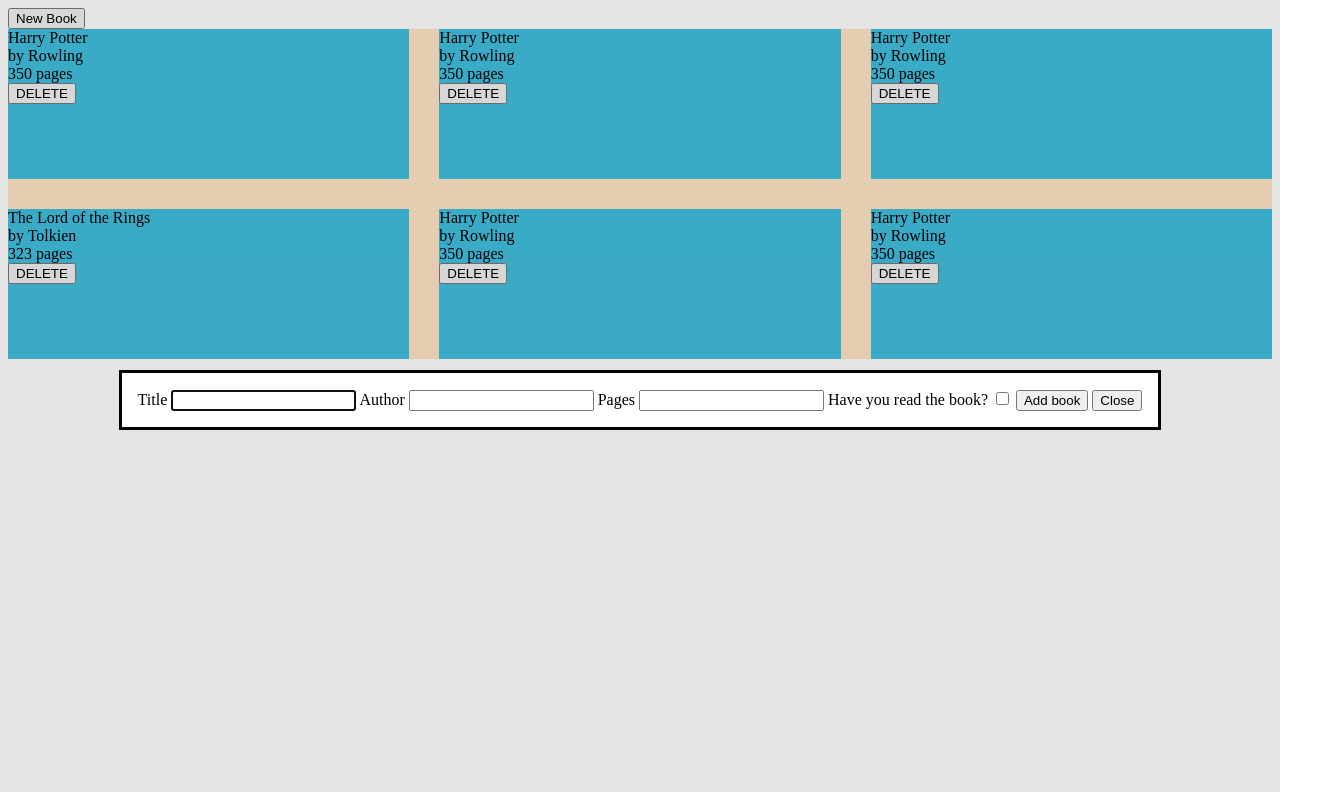
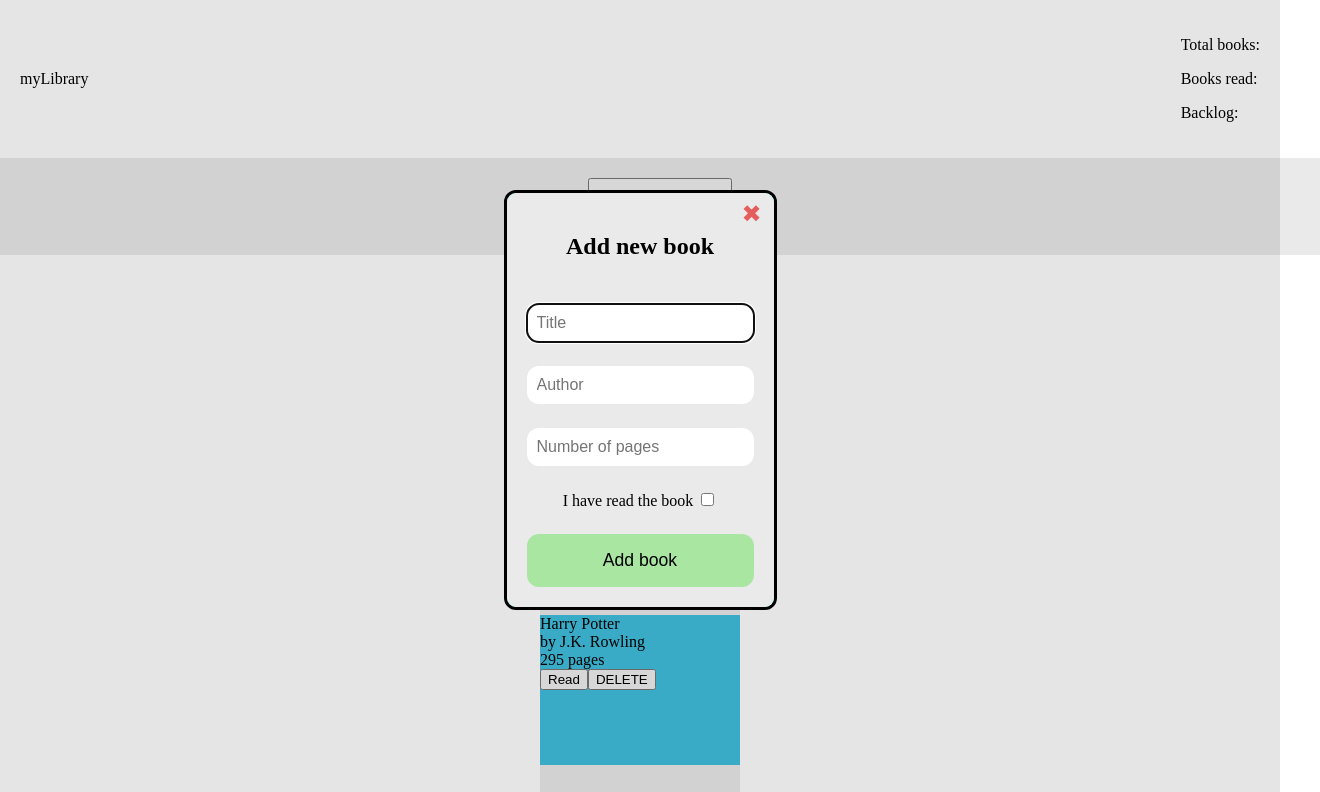
Before and after one commit to jotafer19/library, a plain HTML site: page index.html in a window 1280 px wide. Both pictures are taken after a click on the button "New Book". Shown: the top 792 px of the page, 1320 px wide, since content can reach past the window. Drawn offline with Linux system fonts and the light colour scheme.

Commit message:
Add CSS to header and dialog form

```diff
--- a/index.html
+++ b/index.html
@@ -8,21 +8,42 @@
     <link rel="stylesheet" href="./styles.css">
 </head>
 <body>
+    <div class="header-container">
+        <header id="header">
+            <div id="logo">myLibrary</div>
+            <div class="backlog">
+                <p id="total-books">Total books: </p>
+                <p id="books-read">Books read: </p>
+                <p id="not-read">Backlog: </p>
+            </div>
+    </div>
+    </header>
+    <div id="new-book-container">
+        <button id="new-book-button">New Book</button>
+    </div>
     <dialog id="new-book-dialog">
         <form action="#" method="post" id="book-information">
-            <label for="book-title">Title</label>
-            <input type="text" name="book-title" id="book-title" required>
-            <label for="book-author">Author</label>
-            <input type="text" name="book-author" id="book-author" required>
-            <label for="book-pages">Pages</label>
-            <input type="text" name="book-pages" id="book-pages" required>
-            <label for="book-read">Have you read the book?</label>
-            <input type="checkbox" name="book-read" id="book-read" value="asda">
+            <h2 id="new-book-header">Add new book</h2>
+            <div>
+                <!-- <label for="book-title">Title</label> -->
+                <input type="text" name="book-title" id="book-title" placeholder="Title" required>
+            </div>
+            <div>
+                <!-- <label for="book-author">Author</label> -->
+                <input type="text" name="book-author" id="book-author" placeholder="Author" required>
+            </div>
+            <div>
+                <!-- <label for="book-pages">Pages</label> -->
+                <input type="text" name="book-pages" id="book-pages" placeholder="Number of pages" required>
+            </div>
+            <div>
+                <label for="book-read">I have read the book</label>
+                <input type="checkbox" name="book-read" id="book-read" value="asda">
+            </div>
             <button type="submit" id="submit-info">Add book</button>
-            <button type="button" id="close-dialog">Close</button>
+            <button type="button" id="close-dialog">✖</button>
         </form>
     </dialog>
-    <button id="new-book">New Book</button>
     <main id="container">
     </main>
 </body>
--- a/script.js
+++ b/script.js
@@ -4,23 +4,13 @@ const bookAuthor = document.querySelector("#book-author");
 const bookPages = document.querySelector("#book-pages");
 const bookRead = document.querySelector("#book-read");
 const submitButton = document.querySelector("#submit-info");
-const newBookButton = document.querySelector("#new-book");
+const newBookButton = document.querySelector("#new-book-button");
 const newBookDialog = document.querySelector("#new-book-dialog");
 const closeDialog = document.querySelector("#close-dialog");
 const container = document.querySelector("#container");
 
-const book1 = {
-    title: "Harry Potter",
-    author: "Rowling",
-    pages: "350",
-    read: "not read yet",
-};
-const book2 = {
-    title: "The Lord of the Rings",
-    author: "Tolkien",
-    pages: "323",
-    read: "already read",
-};
+const book1 = new Book("Harry Potter", "J.K. Rowling", 295, true);
+const book2 = new Book("The Lord of the Rings", "Tolkien", 500, false);
 
 const myLibrary = [book1, book1, book2, book1, book1, book1]
 
@@ -29,6 +19,7 @@ for (let i of myLibrary) {
 }
 
 const deleteButton = document.querySelectorAll(".delete-btn");
+const readStatusButton = document.querySelectorAll(".read-status");
 
 // ------- BOOK OBJECT -------
 
@@ -36,13 +27,20 @@ function Book(title, author, pages, read) {
     this.title = title;
     this.author = author;
     this.pages = pages;
-    this.read = (read) ? true : false;
+    this.read = (read) ? "Read" : "Not read";
 }
 
 Book.prototype.info = function() {
     return `${this.title} by ${this.author}, ${this.pages} pages, ${this.read}.`
 }
 
+Book.prototype.changeReadStatus = function() {
+    if (this.read === "Read") {
+        this.read = "Not read";
+    } else if (this.read === "Not read") {
+        this.read = "Read";
+    }
+}
 // ------- FUNCTIONS -------
 
 function addBookToLibrary(myLibrary) {
@@ -51,6 +49,10 @@ function addBookToLibrary(myLibrary) {
     createCard(newBook);
     setBookPosition(myLibrary);
     myForm.reset();
+}
+
+function checkRepeatedTitle(book, myLibrary) {
+
 }
 
 function createCard(book) {
@@ -63,16 +65,22 @@ function createCard(book) {
     let pages = document.createElement("div");
     pages.classList.add("pages");
     pages.textContent = `${book.pages} pages`;
+    let readStatus = document.createElement("button");
+    readStatus.textContent = book.read;
+    readStatus.classList.add("read-status");
+    readStatus.setAttribute("data-book", book.title);
     let card = document.createElement("div");
     card.classList.add("card");
-    let button = document.createElement("button");
-    button.textContent = "DELETE";
-    button.classList.add("delete-btn")
-    button.setAttribute("data-book", book.title);
+    card.setAttribute("data-book", book.title);
+    let deleteButton = document.createElement("button");
+    deleteButton.textContent = "DELETE";
+    deleteButton.classList.add("delete-btn")
+    deleteButton.setAttribute("data-book", book.title);
     card.appendChild(title);
     card.appendChild(author);
     card.appendChild(pages);
-    card.appendChild(button);
+    card.appendChild(readStatus)
+    card.appendChild(deleteButton);
     card.setAttribute("data-book", book.title);
     container.prepend(card);
 }
@@ -89,7 +97,13 @@ myForm.addEventListener("submit", (event) => {
     newBookDialog.close();
 })
 
-closeDialog.addEventListener("click", (event) => {
+newBookDialog.addEventListener("click", (event) => {
+    if (event.target.id !== "book-information") { // If click outside the form, close the dialog
+        newBookDialog.close();
+    }
+})
+
+closeDialog.addEventListener("click", () => {
     newBookDialog.close();
     myForm.reset();
 })
@@ -105,3 +119,15 @@ deleteButton.forEach(button => {
         }
     })
 })
+
+readStatusButton.forEach(button => {
+    button.addEventListener("click", () => {
+        for (let item of myLibrary) {
+            if (item.title === button.parentElement.dataset.book) {
+                item.changeReadStatus();
+                console.log(item.read);
+                button.textContent = item.read;
+            }
+        }
+    })
+})
--- a/styles.css
+++ b/styles.css
@@ -1,7 +1,100 @@
+:root {
+    box-sizing: border-box;
+    --general-padding: 20px;
+    --button-font-size: 1.1rem;
+    --border-radius: 12px;
+    --background-primary-color: #eaeaea;
+    --green-button-color: #a8e6a1;
+    --red-button-color: #e55e5e;
+}
+
+body {
+    margin: 0;
+    display: flex;
+    flex-direction: column;
+}
+
+/* ------- HEADER ------- */
+
+#header {
+    padding: var(--general-padding);
+    display: flex;
+    justify-content: space-between;
+    align-items: center;
+}
+
+#new-book-button {
+    padding: 16px 30px;
+    font-size: var(--button-font-size);
+}
+
+/* ------- DIALOG ------- */
+
+#new-book-container {
+    padding: var(--general-padding);
+    margin: 0 auto;
+    background-color: var(--background-primary-color);
+    text-align: center;
+    width: 100%;
+}
+
+#new-book-dialog {
+    background-color: aqua;
+    border-radius: var(--border-radius);
+    position: fixed;
+    padding: 0;
+}
+
+#new-book-header {
+    font-size: 1.5rem;
+}
+
+#book-information {
+    background-color: var(--background-primary-color);
+    padding: var(--general-padding);
+    display: flex;
+    flex-direction: column;
+    justify-content: center;
+    gap: 24px;
+    text-align: center;
+}
+
+input[type="text"] {
+    box-sizing: border-box;
+    border: none;
+    border-radius: var(--border-radius);
+    width: 100%;
+    padding: 10px;
+    font-size: 1rem;
+}
+
+#submit-info {
+    width: 100%;
+    font-size: var(--button-font-size);
+    background-color: var(--green-button-color);
+    padding: 16px 30px;
+    border: none;
+    border-radius: var(--border-radius);
+}
+
+#close-dialog {
+    position: absolute;
+    top: 6px;
+    right: 6px;
+    background-color: transparent;
+    border: none;
+    font-size: 1.5rem;
+    color: var(--red-button-color);
+}
+
+/* ------- MAIN ------- */
+
+
 #container {
-    background-color: bisque;
+    margin: 0 auto;
+    background-color: var(--background-primary-color);
     display: grid;
-    grid-template-columns: repeat(3, 1fr);
+    grid-template-columns: repeat(auto-fit, minmax(200px, 1fr));
     grid-auto-rows: 150px;
     gap: 30px;
 }
```
